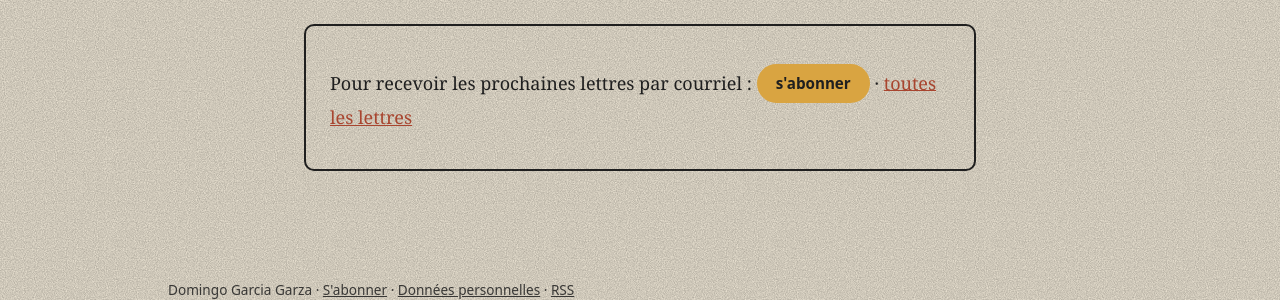
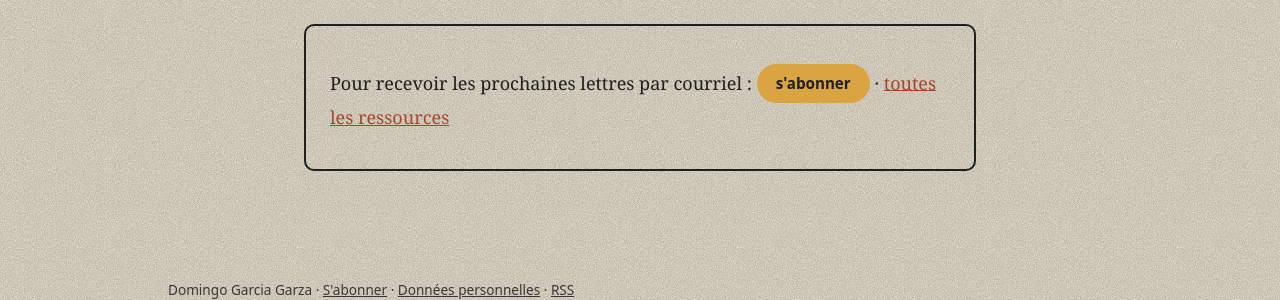
Before and after one commit to domgarci/lettre, a Jekyll site: the page built from _posts/2026-11-18-premiere-lettre.md, in a window 1280 px wide. Shown: the part 1096-1396 px from the top of the page. Built offline with Jekyll 4.4.1, drawn with Linux system fonts in a browser that asks for light colours.

Commit message:
Update lettre.html

```diff
--- a/_layouts/lettre.html
+++ b/_layouts/lettre.html
@@ -12,6 +12,6 @@ theme: papier
 <section class="encart">
   <p>Pour recevoir les prochaines lettres par courriel :
     <a class="bouton" href="{{ '/a-propos/' | relative_url }}#inscription">s'abonner</a>
-    · <a href="{{ '/lettres/' | relative_url }}">toutes les lettres</a>
+    · <a href="{{ '/ressources/' | relative_url }}">toutes les ressources</a>
   </p>
 </section>
```
